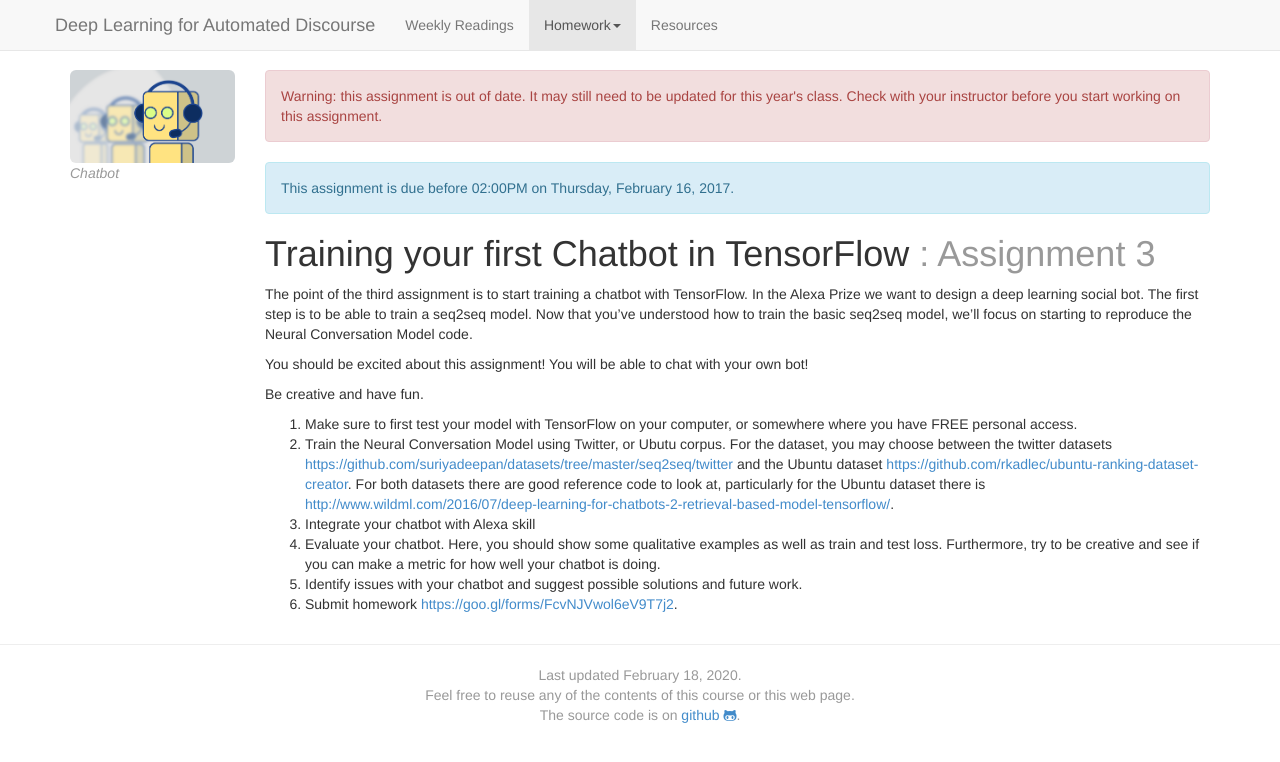
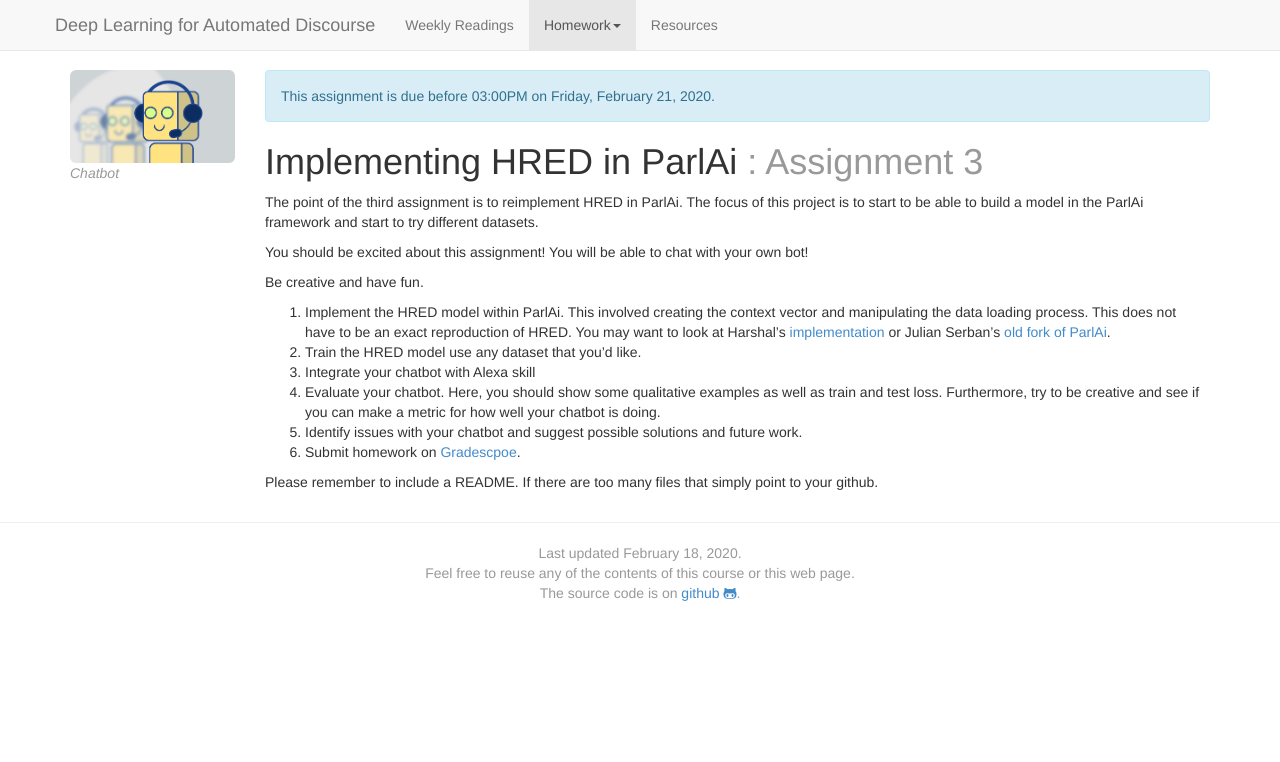
Before and after one commit to dialog-systems-class/dialog-systems-class.github.io, a Jekyll site: the page built from assignment3.md, in a window 1280 px wide. Shown: the top 762 px of the page. Built offline with Jekyll 4.4.1, drawn with Linux system fonts in a browser that asks for light colours; nearby versions of some CDN libraries.

Commit message:
updating HW3

```diff
--- a/assignment3.md
+++ b/assignment3.md
@@ -2,10 +2,10 @@
 layout: default
 img: chatbot.png
 caption: Chatbot
-title: Homework 3 "First Chatbot!"
+title: Homework 3 "HRED"
 active_tab: homework
-release_date: 2017-01-31
-due_date: 2017-02-16T14:00:00EST
+release_date: 2020-02-11
+due_date: 2020-02-21T15:00:00EST
 ---
 
 <!-- Check whether the assignment is up to date -->
@@ -23,19 +23,21 @@
 </div>
 
 
-Training your first Chatbot in  TensorFlow  <span class="text-muted">: Assignment 3</span>
+Implementing HRED in ParlAi  <span class="text-muted">: Assignment 3</span>
 =============================================================
 
-The point of the third assignment is to start training a chatbot with TensorFlow. In the Alexa Prize we want to design a deep learning social bot. The first step is to be able to train a seq2seq model. Now that you've understood how to train the basic seq2seq model, we'll focus on starting to reproduce the Neural Conversation Model code.
+The point of the third assignment is to reimplement HRED in ParlAi. The focus of this project is to start to be able to build a model in the ParlAi framework and start to try different datasets.
 
 You should be excited about this assignment! You will be able to chat with your own bot!
 
 Be creative and have fun.
 
 
-1. Make sure to first test your model with TensorFlow on your computer, or somewhere where you have FREE personal access.
-2. Train the Neural Conversation Model using Twitter, or Ubutu corpus. For the dataset, you may choose between the twitter datasets [https://github.com/suriyadeepan/datasets/tree/master/seq2seq/twitter](https://github.com/suriyadeepan/datasets/tree/master/seq2seq/twitter) and the Ubuntu dataset [https://github.com/rkadlec/ubuntu-ranking-dataset-creator](https://github.com/rkadlec/ubuntu-ranking-dataset-creator). For both datasets there are good reference code to look at, particularly for the Ubuntu dataset there is [http://www.wildml.com/2016/07/deep-learning-for-chatbots-2-retrieval-based-model-tensorflow/](http://www.wildml.com/2016/07/deep-learning-for-chatbots-2-retrieval-based-model-tensorflow/).
+1. Implement the HRED model within ParlAi. This involved creating the context vector and manipulating the data loading process. This does not have to be an exact reproduction of HRED. You may want to look at Harshal's [implementation](https://github.com/hsgodhia/hred) or Julian Serban's [old fork of ParlAi](https://github.com/julianser/ParlAI).
+2. Train the HRED model use any dataset that you'd like.
 3. Integrate your chatbot with Alexa skill
 4. Evaluate your chatbot. Here, you should show some qualitative examples as well as train and test loss. Furthermore, try to be creative and see if you can make a metric for how well your chatbot is doing.
 5. Identify issues with your chatbot and suggest possible solutions and future work.
-6. Submit homework [https://goo.gl/forms/FcvNJVwol6eV9T7j2](https://goo.gl/forms/FcvNJVwol6eV9T7j2).
+6. Submit homework on [Gradescpoe](https://www.gradescope.com/courses/85654).
+
+Please remember to include a README. If there are too many files that simply point to your github.
```
